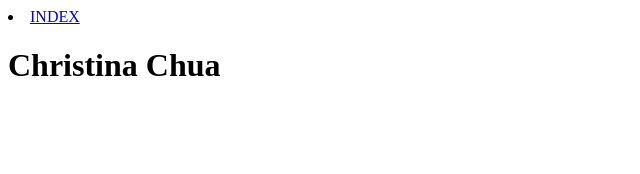
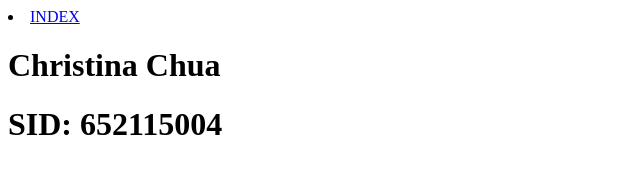
Before and after one commit to PhoopPeep/Devops_lab03, a plain HTML site: page profile.html in a window 1280 px wide. Shown: the whole page, without its empty margins (0-640 px from the left). Drawn offline with Linux system fonts and the light colour scheme.

Commit message:
commit again

```diff
--- a/profile.html
+++ b/profile.html
@@ -12,5 +12,7 @@
     </nav>
 
     <h1>Christina Chua</h1>
+    <h1>SID: 652115004</h1>
+
 </body>
 </html>
```
